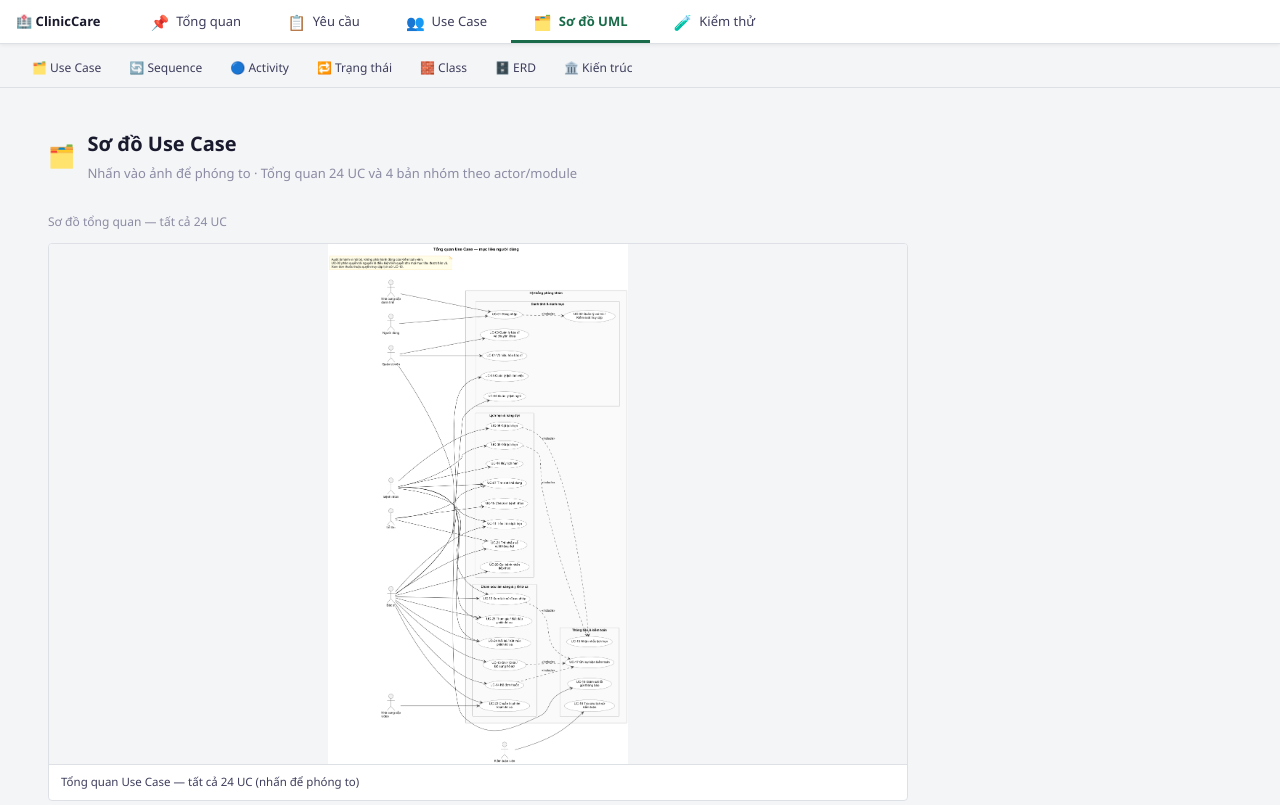
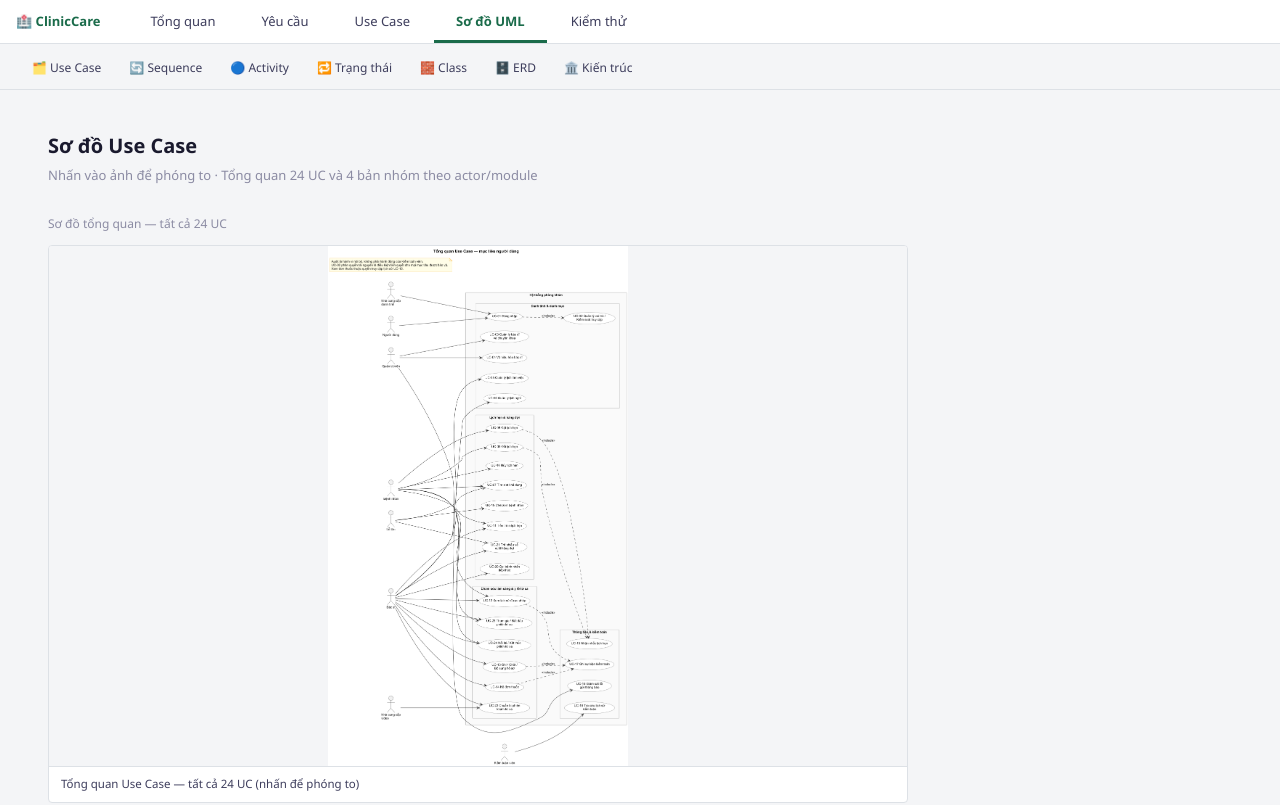
Before and after one commit to josephthuong1010-joseph/clinic-spec, a plain HTML site: page diagrams.html in a window 1280 px wide. Shown: the top 805 px of the page. Drawn offline with Linux system fonts and the light colour scheme.

Commit message:
style: loại bỏ thêm các dấu hiệu AI-generated (pass 2)
- Ẩn emoji icons trong nav tabs và section headers
- Bỏ box-shadow trên nav bar (chỉ giữ border)
- Bỏ fadeIn animation trên tab panes
- Thống nhất EARS syntax box với palette chung
- Đổi sub-nav pills (border-radius 16px) thành underline
- Brand name dùng accent color thay vì text color

Co-Authored-By: Claude Opus 4.6 <noreply@anthropic.com>

```diff
--- a/style.css
+++ b/style.css
@@ -13,14 +13,14 @@
 body{font-family:'Segoe UI',system-ui,sans-serif;background:var(--bg);color:var(--txt);display:flex;min-height:100vh;font-size:14px;line-height:1.6}
 
 /* ── TOP NAV ── */
-#topnav{position:fixed;top:0;left:0;right:0;height:var(--nav-h);background:var(--sb);border-bottom:1px solid var(--border);box-shadow:0 1px 4px rgba(0,0,0,.07);display:flex;align-items:center;z-index:100;user-select:none}
+#topnav{position:fixed;top:0;left:0;right:0;height:var(--nav-h);background:var(--sb);border-bottom:1px solid var(--border);display:flex;align-items:center;z-index:100;user-select:none}
 #nav-brand{display:flex;align-items:center;gap:7px;padding:0 16px;height:100%;white-space:nowrap;flex-shrink:0}
-#nav-brand strong{font-size:13px;font-weight:700;color:var(--txt)}
+#nav-brand strong{font-size:13px;font-weight:700;color:var(--accent)}
 #nav-scroll{display:flex;align-items:center;flex:1;height:100%;padding:0 12px;gap:2px}
 .nav-link{display:flex;align-items:center;gap:7px;padding:0 22px;height:100%;color:var(--txt2);text-decoration:none;font-size:13px;font-weight:500;white-space:nowrap;border-bottom:3px solid transparent;border-top:3px solid transparent;transition:all .15s;border-radius:0}
 .nav-link:hover{color:var(--txt);background:rgba(0,0,0,.04)}
 .nav-link.active{color:var(--accent);border-bottom-color:var(--accent);font-weight:600}
-.nav-link .ic{font-size:15px;flex-shrink:0}
+.nav-link .ic{display:none}
 
 /* ── MAIN ── */
 #main{padding-top:calc(var(--nav-h) + 4px);flex:1;padding-bottom:60px}
@@ -28,15 +28,15 @@ body{font-family:'Segoe UI',system-ui,sans-serif;background:var(--bg);color:var(
 /* ── DIAGRAMS SUB-NAV ── */
 #diag-subnav{position:sticky;top:var(--nav-h);z-index:90;background:var(--sb2);border-bottom:1px solid var(--border);display:flex;gap:4px;padding:6px 20px;overflow-x:auto;scrollbar-width:none}
 #diag-subnav::-webkit-scrollbar{display:none}
-#diag-subnav a{text-decoration:none;font-size:12px;color:var(--txt2);padding:4px 12px;border-radius:16px;white-space:nowrap;transition:.12s}
-#diag-subnav a:hover{background:var(--border);color:var(--txt)}
+#diag-subnav a{text-decoration:none;font-size:12px;color:var(--txt2);padding:4px 12px;border-bottom:2px solid transparent;white-space:nowrap;transition:.12s}
+#diag-subnav a:hover{border-bottom-color:var(--accent);color:var(--txt)}
 
 /* ── SECTION ── */
 .section{padding:40px 48px;border-bottom:1px solid var(--border);background:var(--sb)}
 .section:nth-child(even){background:var(--bg)}
 .section:last-child{border-bottom:none}
 .sh{display:flex;align-items:center;gap:12px;margin-bottom:28px}
-.sh-ic{font-size:22px}
+.sh-ic{display:none}
 .sh-txt h2{font-size:20px;font-weight:700;color:var(--txt)}
 .sh-txt p{font-size:13px;color:var(--txt3);margin-top:3px}
 
@@ -106,7 +106,7 @@ tr:hover td{background:rgba(0,0,0,.025)}
 .uc-tab{padding:6px 18px;font-size:12px;font-weight:500;border:none;background:none;cursor:pointer;color:var(--txt2);border-bottom:2px solid transparent;margin-bottom:-1px;border-radius:4px 4px 0 0;transition:color .15s,background .15s}
 .uc-tab.active{color:var(--accent);border-bottom-color:var(--accent);background:rgba(26,107,74,.04)}
 .uc-tab:hover:not(.active){color:var(--txt1);background:var(--bg)}
-.uc-tab-pane{animation:fadeIn .15s}
+.uc-tab-pane{}
 .uc-diag-grid{display:flex;gap:10px;flex-wrap:wrap;padding:4px 0}
 
 /* ── IMAGE GRID ── */
@@ -138,7 +138,7 @@ tr:hover td{background:rgba(0,0,0,.025)}
 .sum-item .l{font-size:11.5px;color:var(--txt2);margin-top:2px}
 
 /* ── EARS SYNTAX BOX ── */
-.ears-box{background:#f0f7ff;border:1px solid #bfdbfe;border-radius:8px;padding:14px 18px;font-family:monospace;font-size:12.5px;color:#1e3a5f;line-height:1.9}
+.ears-box{background:var(--card2);border:1px solid var(--border);border-radius:4px;padding:14px 18px;font-family:'Cascadia Code','Fira Code',monospace;font-size:12.5px;color:var(--txt);line-height:1.9}
 .ears-box .kw{color:#9d174d;font-weight:700}
 .ears-box .sys{color:#166534}
 .ears-box .act{color:#92400e}
```
